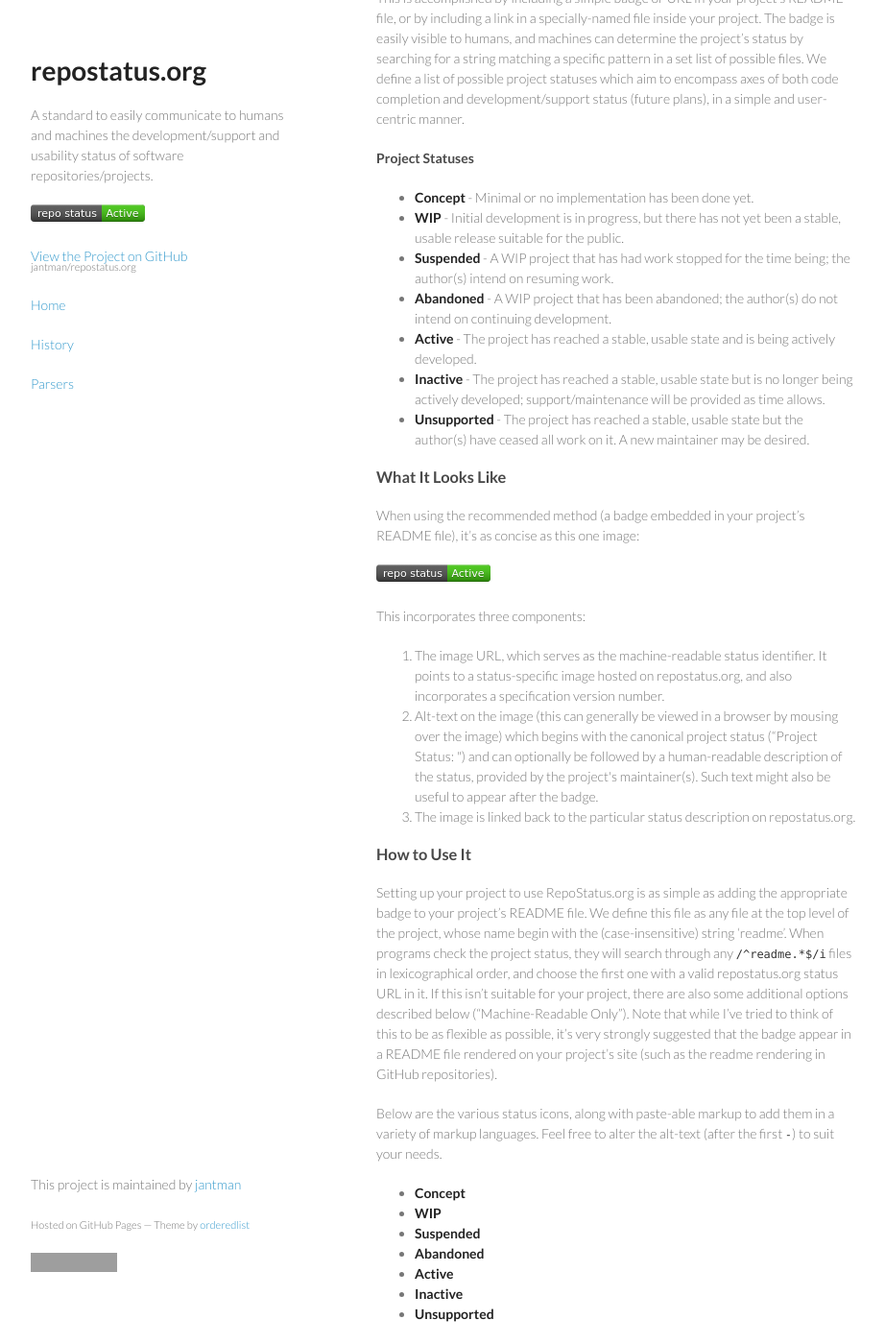
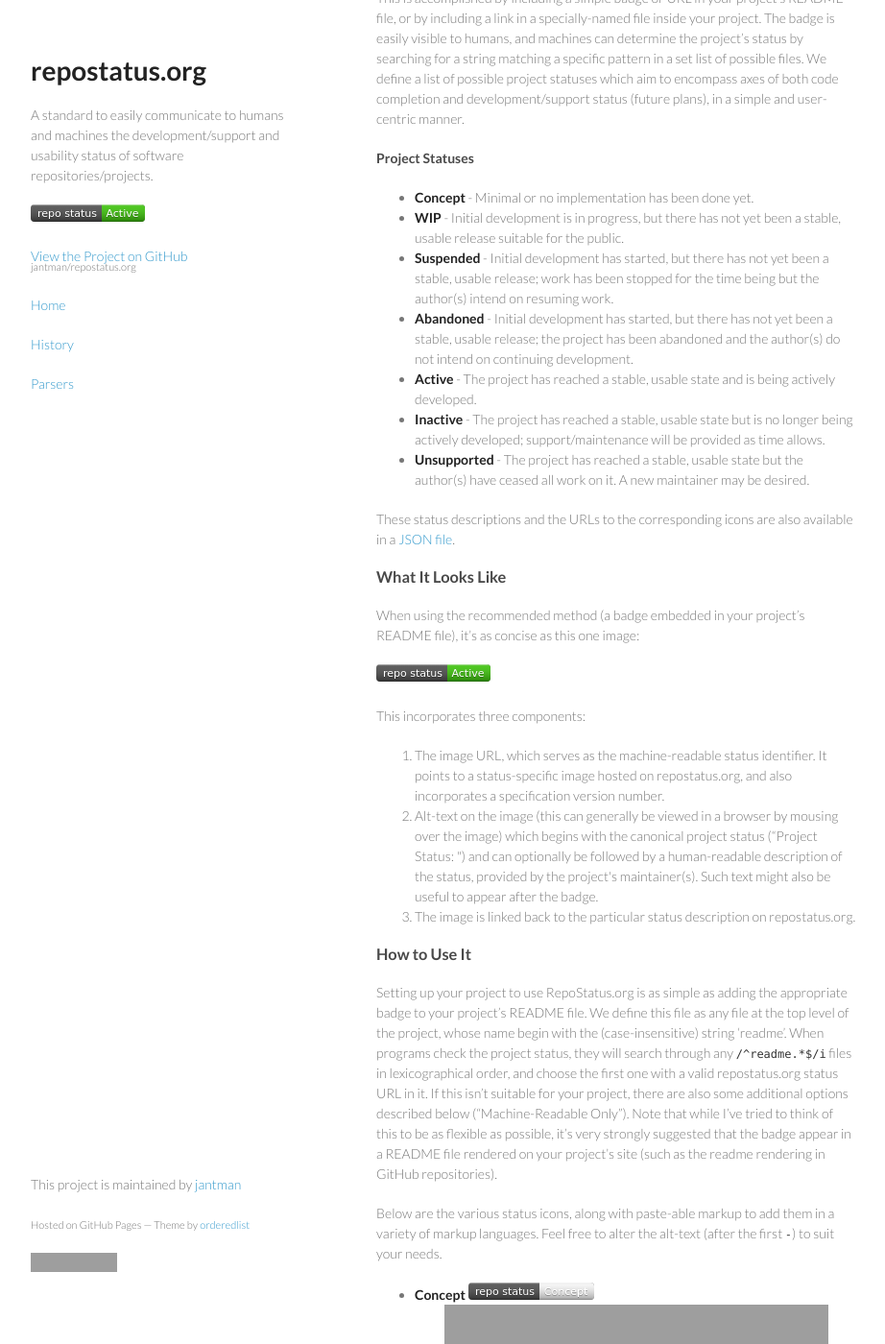
Before and after one commit to jantman/repostatus.org, a Jekyll site: the page built from index.md, in a window 1280 px wide and 1400 px high, scrolled down 444 px. Shown: the whole window at 96% size, without its empty margins (178-1100 px from the left). Built offline with Jekyll 4.4.1, drawn with Linux system fonts in a browser that asks for light colours; grey boxes are pictures that could not be loaded.

Commit message:
update 2 changed descriptions; fix some broken links; add www; add badge images

```diff
--- a/index.md
+++ b/index.md
@@ -12,17 +12,19 @@
 
 * <a name="concept"></a> __Concept__ - Minimal or no implementation has been done yet.
 * <a name="wip"></a> __WIP__ - Initial development is in progress, but there has not yet been a stable, usable release suitable for the public.
-* <a name="suspended"></a> __Suspended__ - A WIP project that has had work stopped for the time being; the author(s) intend on resuming work.
-* <a name="abandoned"></a> __Abandoned__ - A WIP project that has been abandoned; the author(s) do not intend on continuing development.
+* <a name="suspended"></a> __Suspended__ - Initial development has started, but there has not yet been a stable, usable release; work has been stopped for the time being but the author(s) intend on resuming work.
+* <a name="abandoned"></a> __Abandoned__ - Initial development has started, but there has not yet been a stable, usable release; the project has been abandoned and the author(s) do not intend on continuing development.
 * <a name="active"></a> __Active__ - The project has reached a stable, usable state and is being actively developed.
 * <a name="inactive"></a> __Inactive__ - The project has reached a stable, usable state but is no longer being actively developed; support/maintenance will be provided as time allows.
 * <a name="unsupported"></a> __Unsupported__ - The project has reached a stable, usable state but the author(s) have ceased all work on it. A new maintainer may be desired.
+
+These status descriptions and the URLs to the corresponding icons are also available in a [JSON file](/badges/0.1.0/badges.json).
 
 ### What It Looks Like
 
 When using the recommended method (a badge embedded in your project's README file), it's as concise as this one image:
 
-[![Project Status: Active - The project has reached a stable, usable state and is being actively developed.](http://repostatus.org/badges/0.1.0/active.svg)](http://repostatus.org/#active)
+[![Project Status: Active - The project has reached a stable, usable state and is being actively developed.](http://www.repostatus.org/badges/0.1.0/active.svg)](http://www.repostatus.org/#active)
 
 This incorporates three components:
 
@@ -36,13 +38,13 @@
 
 Below are the various status icons, along with paste-able markup to add them in a variety of markup languages. Feel free to alter the alt-text (after the first ``-``) to suit your needs.
 
-* __Concept__
-* __WIP__
-* __Suspended__
-* __Abandoned__
-* __Active__
-* __Inactive__
-* __Unsupported__
+* __Concept__ [![Project Status: Concept - Minimal or no implementation has been done yet.](http://www.repostatus.org/badges/0.1.0/concept.svg)](http://www.repostatus.org/#concept)
+* __WIP__ [![Project Status: Wip - Initial development is in progress, but there has not yet been a stable, usable release suitable for the public.](http://www.repostatus.org/badges/0.1.0/wip.svg)](http://www.repostatus.org/#wip)
+* __Suspended__ [![Project Status: Suspended - Initial development has started, but there has not yet been a stable, usable release; work has been stopped for the time being but the author(s) intend on resuming work.](http://www.repostatus.org/badges/0.1.0/suspended.svg)](http://www.repostatus.org/#suspended)
+* __Abandoned__ [![Project Status: Abandoned - Initial development has started, but there has not yet been a stable, usable release; the project has been abandoned and the author(s) do not intend on continuing development.](http://www.repostatus.org/badges/0.1.0/abandoned.svg)](http://www.repostatus.org/#abandoned)
+* __Active_ __ [![Project Status: Active - The project has reached a stable, usable state and is being actively developed.](http://www.repostatus.org/badges/0.1.0/active.svg)](http://www.repostatus.org/#active)
+* __Inactive__ [![Project Status: Inactive - The project has reached a stable, usable state but is no longer being actively developed; support/maintenance will be provided as time allows.](http://www.repostatus.org/badges/0.1.0/inactive.svg)](http://www.repostatus.org/#inactive)
+* __Unsupported__ [![Project Status: Unsupported - The project has reached a stable, usable state but the author(s) have ceased all work on it. A new maintainer may be desired.](http://www.repostatus.org/badges/0.1.0/unsupported.svg)](http://www.repostatus.org/#unsupported)
 
 #### Machine-Readable Only
 
@@ -60,7 +62,7 @@
 
 Machine parsing is quite simple: first, search through any files in the top-level directory of the project (ideally on the default branch, usually master for git) matching ``/^readme.*$/i`` (note the case-insensitivity) in lexicographic order. The first one with a match for the identifier string (URL) wins, and the first complete match within the file wins. If no files match, then search for a ``.repostatus.org`` file, and if none is found, a ``repostatus.org`` file. Machine parsing _should_ follow the full specification rather than assuming file names (or assuming that a project's readme will be correctly displayed on GitHub).
 
-There are some example parsers listed on the [parsers](/parsers/) page.
+There are some example parsers listed on the [parsers](/parsers) page.
 
 ### Contributing
 
```
